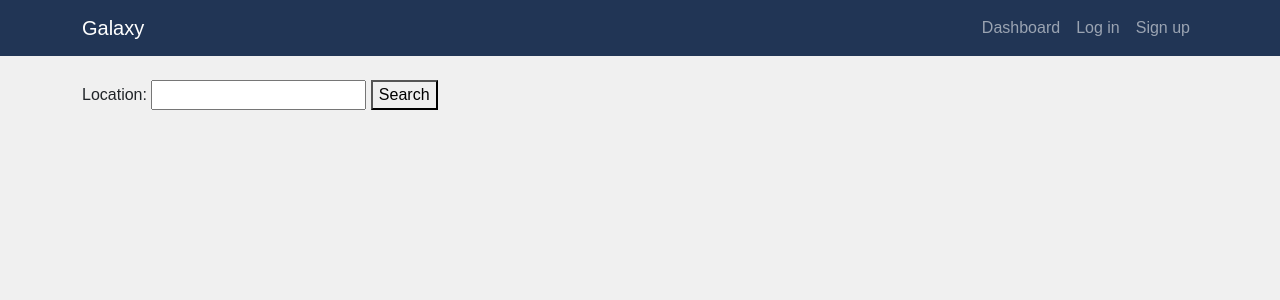
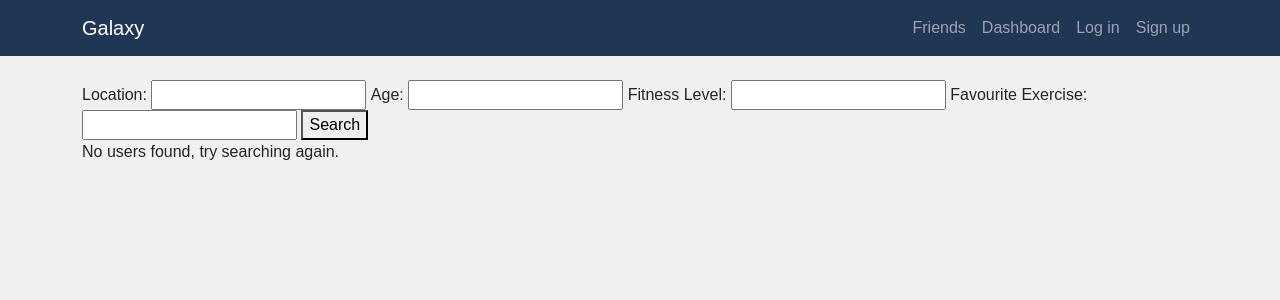
Before and after one commit to aysinakpinar/team_project_galaxy, a Flask app: page /friends/find in a window 1280 px wide. Shown: the top 300 px of the page. Run offline with Flask 3, Linux system fonts and the light colour scheme; parts of the project's set-up code (start-up, migrations or seed data) failed here and were passed over.

Commit message:
Can search for friends based on age, fitness level + exercise. Friends added to navbar

```diff
--- a/blueprints/friends.py
+++ b/blueprints/friends.py
@@ -3,19 +3,36 @@ from models.user import UserModel
 from extension import db
 from forms.find_friends_form import FindFriendsForm
 
-#Searching users based on their location
-#Millie & Lubica
+#The user can search for other users based on their location, age, fitness level and favourite exercise.
 
 friends = Blueprint("friends", __name__, url_prefix="/friends")
 
 @friends.route('/find', methods=['GET', 'POST'])
 def find():
     form = FindFriendsForm()
-    users = None
+
+    #shows all users if no search criteria is provided
+    query = UserModel.query
+
+    #removed, this option is to show no users as default instead.
+    #users = None
+
     location = request.args.get('location') or form.location.data
+    age = request.args.get('age') or form.age.data
+    fitness_level = request.args.get('fitness_level') or form.fitness_level.data
+    favourite_exercise = request.args.get('favourite_exercise') or form.favourite_exercise.data
 
+    #applies filters only if the values are provided, so can have empty fields.
     if location:
-        location = location.strip()
-        users = UserModel.query.filter(UserModel.location.ilike(f"%{location}%")).all()
+        query = query.filter(UserModel.location.ilike(f"%{location.strip()}%"))
+    if age:
+        query = query.filter(UserModel.age == age)  # Assuming age is an exact match
+    if fitness_level:
+        query = query.filter(UserModel.fitness_level.ilike(f"%{fitness_level.strip()}%"))
+    if favourite_exercise:
+        query = query.filter(UserModel.favourite_exercise.ilike(f"%{favourite_exercise.strip()}%"))
+
+    #if no filter applied, show all users
+    users = query.all()
 
     return render_template("friends.html", form=form, users=users)
--- a/forms/find_friends_form.py
+++ b/forms/find_friends_form.py
@@ -7,4 +7,6 @@ from wtforms import StringField, SubmitField
 class FindFriendsForm(FlaskForm):
     username = StringField("Username", validators=[DataRequired()])
     location = StringField("Location", validators=[DataRequired()])
-    #favourite exercise.
+    age = StringField("Age", validators=[DataRequired()])
+    fitness_level = StringField("Fitness Level", validators=[DataRequired()])
+    favourite_exercise = StringField("Favourite Exercise", validators=[DataRequired()])
--- a/templates/base.html
+++ b/templates/base.html
@@ -47,6 +47,9 @@
                 <div class="collapse navbar-collapse" id="navbarNav">
                     <ul class="navbar-nav ms-auto">
                         <li class="nav-item">
+                            <a class="nav-link" href="/friends/find">Friends</a>
+                        </li>
+                        <li class="nav-item">
                             <a class="nav-link" href="/dashboard">Dashboard</a>
                         </li>
                         <li class="nav-item">
--- a/templates/friends.html
+++ b/templates/friends.html
@@ -1,22 +1,36 @@
-{% extends 'base.html' %} {% block styles %}
+{% extends 'base.html' %}
+{% block styles %}
 <style></style>
-{% endblock %} {% block content %}
+{% endblock %}
+{% block content %}
 <div class="mt-4">
     <form method="get" action="{{ url_for('friends.find') }}">
         {{ form.hidden_tag() }}
         <label>Location:</label>
         {{ form.location() }}
+        <label>Age:</label>
+        {{ form.age() }}
+        <label>Fitness Level:</label>
+        {{ form.fitness_level() }}
+        <label>Favourite Exercise:</label>
+        {{ form.favourite_exercise()}}
+
         <button type="submit">Search</button>
     </form>
     <div>
-        {% if users is not none %} {% if users %} {% for user in users %}
-        <div>
-            <h3>{{ user.username }}</h3>
-            <p>Location: {{ user.location }}</p>
-        </div>
-        {% endfor %} {% else %}
-        <p>No users found in this location.</p>
-        {% endif %} {% endif %}
+        {% if users %}
+            {% for user in users %}
+                <div>
+                    <h3>{{ user.username }}</h3>
+                    <p>Location: {{ user.location }}</p>
+                    <p>Age: {{ user.age }}</p>
+                    <p>Fitness level: {{ user.fitness_level }}</p>
+                    <p>Favourite Exercise: {{ user.favourite_exercise }}</p>
+                </div>
+            {% endfor %}
+        {% else %}
+            <p>No users found, try searching again.</p>
+        {% endif %}
     </div>
 </div>
 {% endblock %}
```
